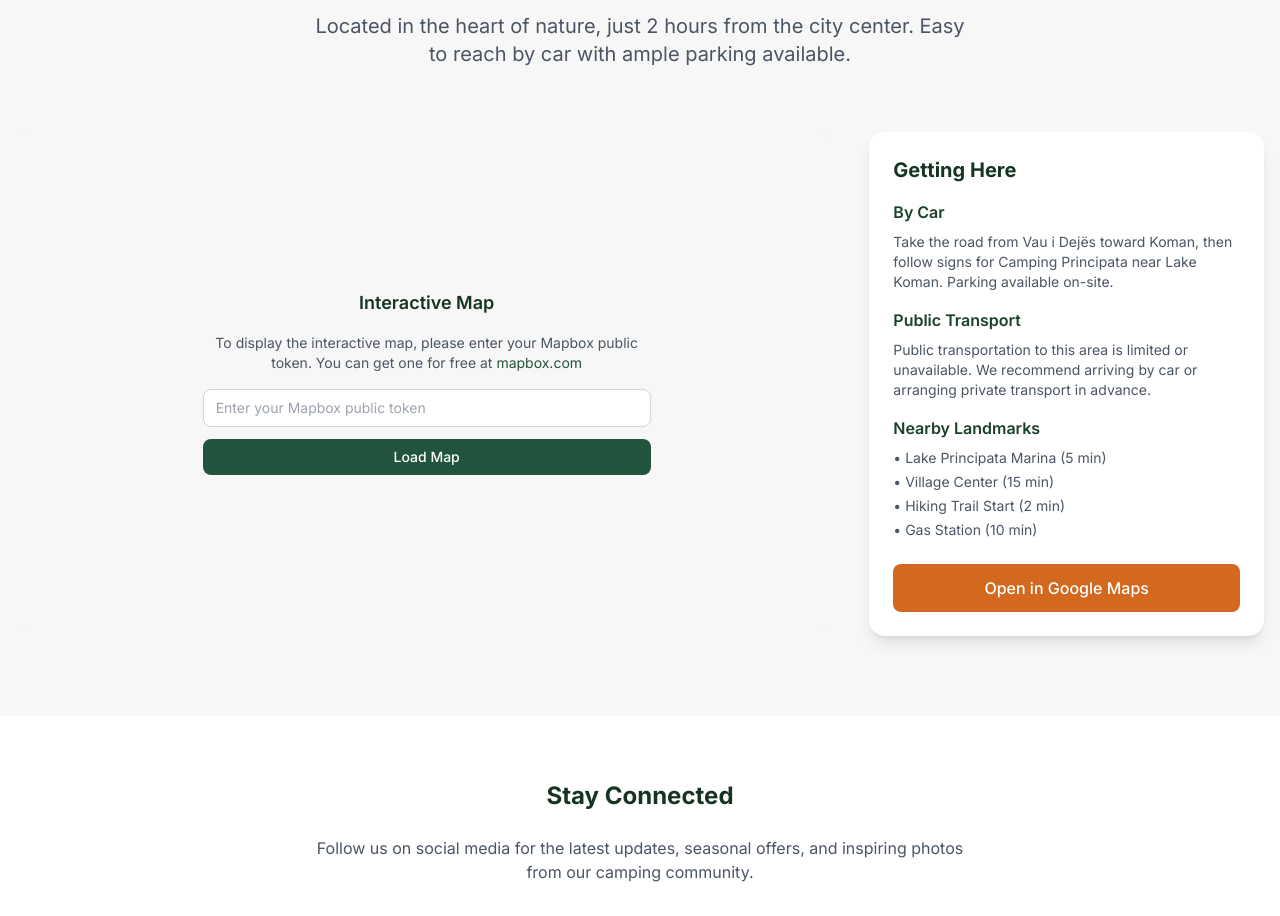
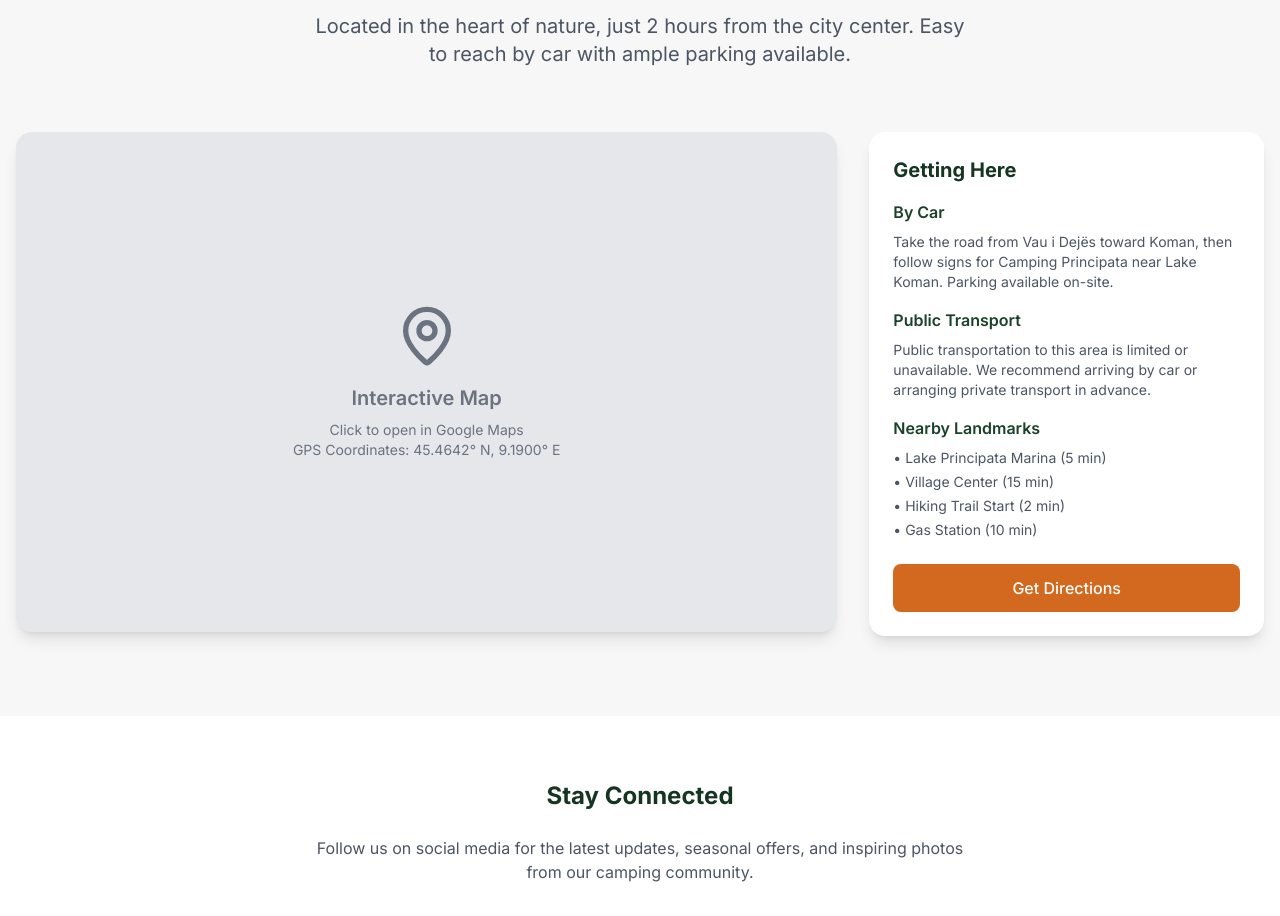
Before and after one commit to cpgersiol/principata-nature-escape, a React (Vite) app: page /contact in a window 1280 px wide. Shown: the part 1580-2496 px from the top of the page. Built offline with nearby package versions, Linux system fonts and the light colour scheme.

Commit message:
Reverted to commit ff7688dc0af25dded2999d7a689b9c723829f542

```diff
--- a/package.json
+++ b/package.json
@@ -47,7 +47,6 @@
     "embla-carousel-react": "^8.3.0",
     "input-otp": "^1.2.4",
     "lucide-react": "^0.462.0",
-    "mapbox-gl": "^3.13.0",
     "next-themes": "^0.3.0",
     "react": "^18.3.1",
     "react-day-picker": "^8.10.1",
--- a/src/components/Map.tsx
+++ /dev/null
@@ -1,117 +0,0 @@
-
-import React, { useEffect, useRef, useState } from 'react';
-import mapboxgl from 'mapbox-gl';
-import 'mapbox-gl/dist/mapbox-gl.css';
-
-interface MapProps {
-  className?: string;
-  height?: string;
-}
-
-const Map: React.FC<MapProps> = ({ className = "", height = "h-96" }) => {
-  const mapContainer = useRef<HTMLDivElement>(null);
-  const map = useRef<mapboxgl.Map | null>(null);
-  const [mapboxToken, setMapboxToken] = useState<string>('');
-
-  useEffect(() => {
-    // Check if we have a token in localStorage
-    const savedToken = localStorage.getItem('mapbox-token');
-    if (savedToken) {
-      setMapboxToken(savedToken);
-    }
-  }, []);
-
-  useEffect(() => {
-    if (!mapContainer.current || !mapboxToken) return;
-
-    // Initialize map
-    mapboxgl.accessToken = mapboxToken;
-
-    map.current = new mapboxgl.Map({
-      container: mapContainer.current,
-      style: 'mapbox://styles/mapbox/outdoors-v12',
-      center: [19.9128, 41.8782], // Approximate coordinates for Vau i Dejës area
-      zoom: 12,
-    });
-
-    // Add navigation controls
-    map.current.addControl(
-      new mapboxgl.NavigationControl(),
-      'top-right'
-    );
-
-    // Add a marker for the camping location
-    new mapboxgl.Marker({ color: '#16a34a' })
-      .setLngLat([19.9128, 41.8782])
-      .setPopup(
-        new mapboxgl.Popup().setHTML(
-          '<div class="p-2"><strong>Camping Principata</strong><br/>Vau i Dejës - Koman Road</div>'
-        )
-      )
-      .addTo(map.current);
-
-    // Cleanup
-    return () => {
-      map.current?.remove();
-    };
-  }, [mapboxToken]);
-
-  const handleTokenSubmit = (e: React.FormEvent) => {
-    e.preventDefault();
-    const form = e.target as HTMLFormElement;
-    const formData = new FormData(form);
-    const token = formData.get('token') as string;
-
-    if (token) {
-      localStorage.setItem('mapbox-token', token);
-      setMapboxToken(token);
-    }
-  };
-
-  if (!mapboxToken) {
-    return (
-      <div className={`${height} ${className} bg-sage-50 rounded-2xl flex items-center justify-center p-6`}>
-        <div className="text-center max-w-md">
-          <h3 className="text-lg font-semibold text-forest-800 mb-4">
-            Interactive Map
-          </h3>
-          <p className="text-gray-600 mb-4 text-sm">
-            To display the interactive map, please enter your Mapbox public token.
-            You can get one for free at{' '}
-            <a
-              href="https://mapbox.com"
-              target="_blank"
-              rel="noopener noreferrer"
-              className="text-forest-600 hover:underline"
-            >
-              mapbox.com
-            </a>
-          </p>
-          <form onSubmit={handleTokenSubmit} className="space-y-3">
-            <input
-              type="text"
-              name="token"
-              placeholder="Enter your Mapbox public token"
-              className="w-full px-3 py-2 border border-gray-300 rounded-lg text-sm"
-              required
-            />
-            <button
-              type="submit"
-              className="w-full bg-forest-600 hover:bg-forest-700 text-white py-2 px-4 rounded-lg text-sm font-medium transition-colors"
-            >
-              Load Map
-            </button>
-          </form>
-        </div>
-      </div>
-    );
-  }
-
-  return (
-    <div className={`${height} ${className} rounded-2xl overflow-hidden shadow-lg`}>
-      <div ref={mapContainer} className="w-full h-full" />
-    </div>
-  );
-};
-
-export default Map;
--- a/src/pages/About.tsx
+++ b/src/pages/About.tsx
@@ -1,7 +1,7 @@
+
 import { useState, useEffect } from 'react';
 import { MapPin, ArrowRight } from 'lucide-react';
 import { Link } from 'react-router-dom';
-import Map from '../components/Map';
 
 const About = () => {
   const [visibleStats, setVisibleStats] = useState(false);
@@ -277,13 +277,26 @@ const About = () => {
                 rel="noopener noreferrer"
                 className="inline-flex items-center bg-forest-600 hover:bg-forest-700 text-white px-6 py-3 rounded-full font-semibold transition-all duration-300 transform hover:scale-105"
               >
-                Open in Google Maps
+                Get Directions
                 <ArrowRight className="ml-2" size={18} />
               </a>
             </div>
 
             <div className="animate-slide-in-right">
-              <Map height="h-96" />
+              <a
+                href="https://maps.app.goo.gl/X4JUPR5LeuiSxxFt8"
+                target="_blank"
+                rel="noopener noreferrer"
+                className="cursor-pointer"
+              >
+                <div className="bg-gray-200 rounded-2xl h-96 flex items-center justify-center shadow-lg hover:shadow-xl transition-shadow duration-300">
+                  <div className="text-center text-gray-500">
+                    <MapPin size={48} className="mx-auto mb-4" />
+                    <p className="text-lg">Interactive Map</p>
+                    <p className="text-sm">Click to open in Google Maps</p>
+                  </div>
+                </div>
+              </a>
             </div>
           </div>
         </div>
--- a/src/pages/Contact.tsx
+++ b/src/pages/Contact.tsx
@@ -1,5 +1,5 @@
+
 import { MapPin, Phone, MessageCircle } from 'lucide-react';
-import Map from '../components/Map';
 
 const ContactPage = () => {
   const contactInfo = [
@@ -135,9 +135,25 @@ const ContactPage = () => {
           </div>
 
           <div className="grid grid-cols-1 lg:grid-cols-3 gap-8 items-start">
-            {/* Interactive Map */}
+            {/* Map Placeholder */}
             <div className="lg:col-span-2">
-              <Map height="h-96 lg:h-[500px]" className="animate-scale-in" />
+              <a
+                href="https://maps.app.goo.gl/X4JUPR5LeuiSxxFt8"
+                target="_blank"
+                rel="noopener noreferrer"
+                className="cursor-pointer"
+              >
+                <div className="bg-gray-200 rounded-2xl h-96 lg:h-[500px] flex items-center justify-center shadow-lg animate-scale-in hover:shadow-xl transition-shadow duration-300">
+                  <div className="text-center text-gray-500">
+                    <MapPin size={64} className="mx-auto mb-4" />
+                    <h3 className="text-xl font-semibold mb-2">Interactive Map</h3>
+                    <p className="text-sm">
+                      Click to open in Google Maps<br />
+                      GPS Coordinates: 45.4642° N, 9.1900° E
+                    </p>
+                  </div>
+                </div>
+              </a>
             </div>
 
             {/* Directions */}
@@ -180,7 +196,7 @@ const ContactPage = () => {
                   rel="noopener noreferrer"
                   className="w-full mt-6 bg-earth-500 hover:bg-earth-600 text-white py-3 px-4 rounded-lg font-medium transition-colors duration-200 block text-center"
                 >
-                  Open in Google Maps
+                  Get Directions
                 </a>
               </div>
             </div>
```
Also changed, not shown: 1 other file (tests, documents, lock files or other folders).
